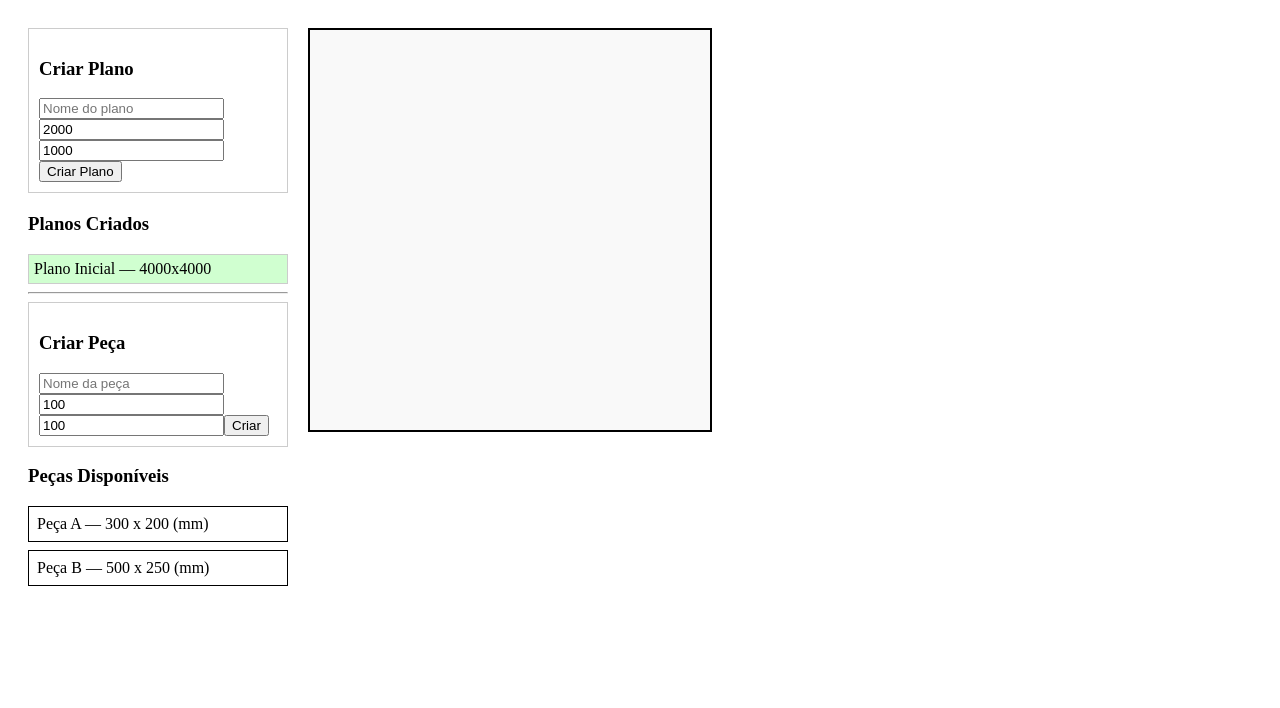
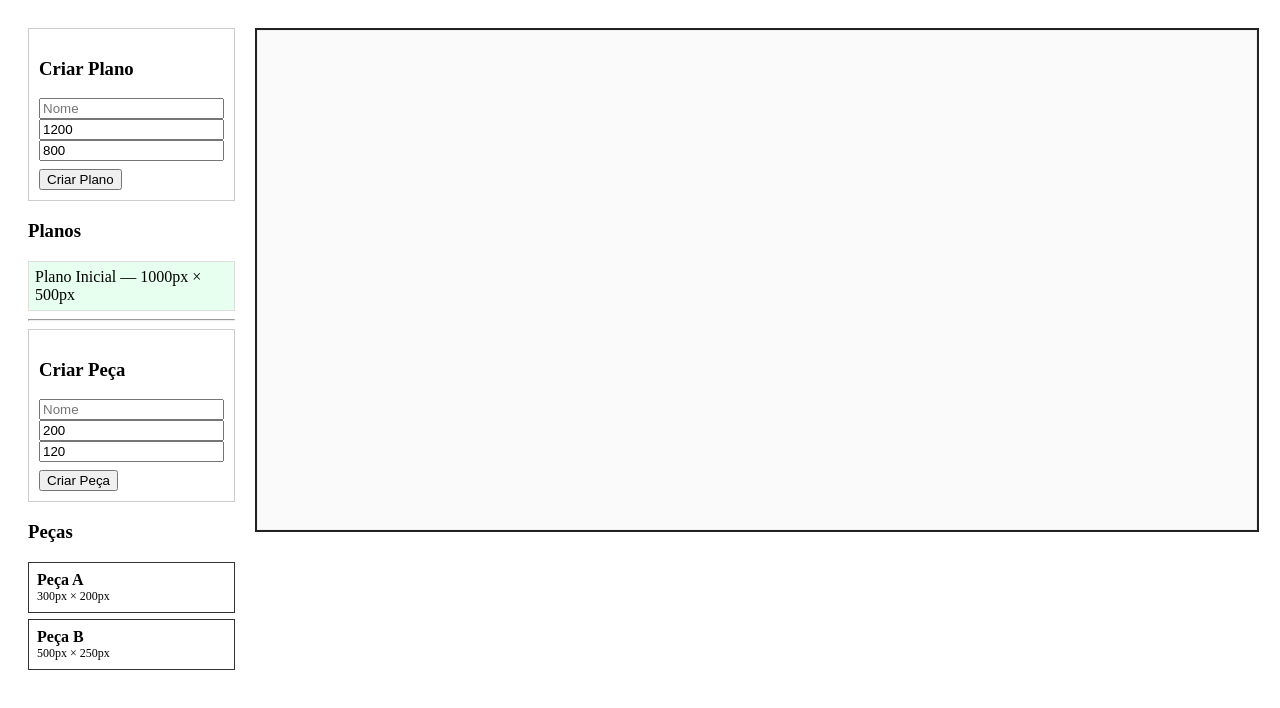
Before and after one commit to wilianAlbrecht/plano2DReact, a React (Vite) app: page / in a window 1280 px wide. Shown: the top 708 px of the page. Built offline with nearby package versions, Linux system fonts and the light colour scheme.

Commit message:
adaptação do projeto para trabalhar com px em vez de mm para melhor compreensão.

```diff
--- a/src/App.tsx
+++ b/src/App.tsx
@@ -1,6 +1,5 @@
 // src/App.tsx
-
-import { useState } from "react";
+import React, { useState } from "react";
 import { CriarPeca } from "./components/peca/CriarPeca";
 import { CriarPlano } from "./components/plano/CriarPlano";
 import { Peca } from "./components/peca/Peca";
@@ -12,32 +11,25 @@ import { mockPlanos } from "./data/mockPlanos";
 interface AppPeca {
   id: string;
   nome: string;
-  largura: number;
-  altura: number;
+  largura: number; // px
+  altura: number;  // px
 }
 
 interface AppPlano {
   id: string;
   nome: string;
-  largura: number;
-  altura: number;
+  largura: number; // px
+  altura: number;  // px
 }
 
 function App() {
-  // Estados já iniciam com os mocks
   const [pecas, setPecas] = useState<AppPeca[]>(mockPecas);
   const [planos, setPlanos] = useState<AppPlano[]>(mockPlanos);
-  const [planoSelecionado, setPlanoSelecionado] = useState<AppPlano | null>(
-    mockPlanos[0] // seleciona automaticamente o primeiro plano
-  );
+  const [planoSelecionado, setPlanoSelecionado] = useState<AppPlano | null>(mockPlanos[0] || null);
 
   return (
     <div style={{ display: "flex", padding: 20, gap: 20 }}>
-
-      {/* Sidebar */}
-      <div style={{ width: 260 }}>
-
-        {/* Criar Plano */}
+      <div style={{ width: 300 }}>
         <CriarPlano
           onCriar={(plano) => {
             setPlanos((prev) => [...prev, plano]);
@@ -45,46 +37,48 @@ function App() {
           }}
         />
 
-        <h3>Planos Criados</h3>
+        <h3>Planos</h3>
         {planos.map((p) => (
           <div
             key={p.id}
             onClick={() => setPlanoSelecionado(p)}
             style={{
               cursor: "pointer",
-              padding: 5,
-              border: "1px solid #ccc",
-              marginBottom: 4,
-              background: planoSelecionado?.id === p.id ? "#d0ffd0" : "white",
+              padding: 6,
+              border: "1px solid #ddd",
+              marginBottom: 6,
+              background: planoSelecionado?.id === p.id ? "#e6ffee" : "#fff",
             }}
           >
-            {p.nome} — {p.largura}x{p.altura}
+            {p.nome} — {p.largura}px × {p.altura}px
           </div>
         ))}
 
         <hr />
 
-        {/* Criar Peça */}
         <CriarPeca
-          onCriar={(peca) => setPecas((prev) => [...prev, peca])}
+          onCriar={(peca) => {
+            setPecas((prev) => [...prev, peca]);
+          }}
         />
 
-        <h3>Peças Disponíveis</h3>
+        <h3>Peças</h3>
+        {pecas.length === 0 && <p>Nenhuma peça.</p>}
         {pecas.map((p) => (
           <Peca key={p.id} {...p} />
         ))}
       </div>
 
-      {/* Plano */}
       <div style={{ flex: 1 }}>
         {planoSelecionado ? (
+          // key faz o Plano reiniciar (limpar peças) ao trocar de plano
           <Plano
-            key={planoSelecionado.id} // reset das peças ao trocar de plano
+            key={planoSelecionado.id}
             largura={planoSelecionado.largura}
             altura={planoSelecionado.altura}
           />
         ) : (
-          <h2>Nenhum plano selecionado</h2>
+          <h2>Selecione ou crie um plano</h2>
         )}
       </div>
     </div>
--- a/src/components/peca/CriarPeca.tsx
+++ b/src/components/peca/CriarPeca.tsx
@@ -1,58 +1,30 @@
+// src/components/Peca/CriarPeca.tsx
 import React, { useState } from "react";
 
 interface CriarPecaProps {
-  onCriar: (peca: {
-    id: string;
-    nome: string;
-    largura: number;
-    altura: number;
-  }) => void;
+  onCriar: (peca: { id: string; nome: string; largura: number; altura: number }) => void;
 }
 
 export function CriarPeca({ onCriar }: CriarPecaProps) {
   const [nome, setNome] = useState("");
-  const [largura, setLargura] = useState<number>(100);
-  const [altura, setAltura] = useState<number>(100);
+  const [largura, setLargura] = useState<number>(200);
+  const [altura, setAltura] = useState<number>(120);
 
   const criar = () => {
-    if (!nome) return alert("Digite o nome da peça");
-
-    onCriar({
-      id: crypto.randomUUID(),
-      nome,
-      largura,
-      altura,
-    });
-
-    // limpar inputs
+    if (!nome) return alert("Digite um nome");
+    onCriar({ id: crypto.randomUUID(), nome, largura, altura });
     setNome("");
   };
 
   return (
     <div style={{ border: "1px solid #ccc", padding: 10, marginBottom: 16 }}>
       <h3>Criar Peça</h3>
-
-      <input
-        placeholder="Nome da peça"
-        value={nome}
-        onChange={(e) => setNome(e.target.value)}
-      />
-
-      <input
-        type="number"
-        placeholder="Largura (mm)"
-        value={largura}
-        onChange={(e) => setLargura(Number(e.target.value))}
-      />
-
-      <input
-        type="number"
-        placeholder="Altura (mm)"
-        value={altura}
-        onChange={(e) => setAltura(Number(e.target.value))}
-      />
-
-      <button onClick={criar}>Criar</button>
+      <input placeholder="Nome" value={nome} onChange={(e) => setNome(e.target.value)} />
+      <input type="number" placeholder="Largura (px)" value={largura} onChange={(e) => setLargura(Number(e.target.value))} />
+      <input type="number" placeholder="Altura (px)" value={altura} onChange={(e) => setAltura(Number(e.target.value))} />
+      <div style={{ marginTop: 8 }}>
+        <button onClick={criar}>Criar Peça</button>
+      </div>
     </div>
   );
 }
--- a/src/components/peca/Peca.tsx
+++ b/src/components/peca/Peca.tsx
@@ -9,12 +9,10 @@ interface PecaProps {
   altura: number;
 }
 
-
 export function Peca({ id, nome, largura, altura }: PecaProps) {
   const [{ isDragging }, dragRef] = useDrag(() => ({
-    type: "PECA", // vem da lista
-    // item que será transmitido durante o drag
-    item: { modelId: id, nome, largura, altura, origem: "SIDEBAR" },
+    type: "PECA",
+    item: { id, nome, largura, altura, origem: "SIDEBAR" },
     collect: (m) => ({ isDragging: m.isDragging() }),
   }));
 
@@ -22,15 +20,16 @@ export function Peca({ id, nome, largura, altura }: PecaProps) {
     <div
       ref={(el) => { if (el) dragRef(el); }}
       style={{
-        border: "1px solid #000",
-        padding: "8px",
-        marginBottom: "8px",
+        border: "1px solid #333",
+        padding: 8,
+        marginBottom: 6,
         cursor: "grab",
         opacity: isDragging ? 0.5 : 1,
         background: "#fff",
       }}
     >
-      {nome} — {largura} x {altura} (mm)
+      <div style={{ fontWeight: 600 }}>{nome}</div>
+      <div style={{ fontSize: 12 }}>{largura}px × {altura}px</div>
     </div>
   );
 }
--- a/src/components/peca/PecaNoPlano.tsx
+++ b/src/components/peca/PecaNoPlano.tsx
@@ -2,52 +2,41 @@
 import React from "react";
 import { useDrag } from "react-dnd";
 
-// Registra animação no documento (executa apenas uma vez)
+// registra keyframes uma vez (se já existir, append não causará problema)
+if (!document.getElementById("blinkErro-style")) {
   const style = document.createElement("style");
+  style.id = "blinkErro-style";
   style.innerHTML = `
   @keyframes blinkErro {
     0% { opacity: 1; }
     50% { opacity: 0.2; }
     100% { opacity: 1; }
+  }`;
+  document.head.appendChild(style);
 }
-`;
-document.head.appendChild(style);
 
 interface Props {
   instanciaId: string;
-    modelId: number;
-    nome: string;
-    largura: number;
-    altura: number;
-    x: number;
-    y: number;
-    escala: number;
-    temColisao: boolean;
-    piscando?: boolean; // ← NOVO
+  modelId?: string;
+  nome?: string;
+  largura: number; // px
+  altura: number;  // px
+  x: number;       // px
+  y: number;       // px
+  piscando?: boolean;
 }
 
 export function PecaNoPlano({
   instanciaId,
-    modelId,
-    nome,
   largura,
   altura,
   x,
   y,
-    escala,
-    temColisao,
-    piscando, // ← USE AQUI
+  piscando,
 }: Props) {
   const [{ isDragging }, dragRef] = useDrag(() => ({
     type: "PECA_ALOCADA",
-        item: {
-            instanciaId,
-            modelId,
-            nome,
-            largura,
-            altura,
-            origem: "PLANO",
-        },
+    item: { instanciaId, origem: "PLANO" },
     collect: (m) => ({ isDragging: m.isDragging() }),
   }));
 
@@ -56,20 +45,26 @@ export function PecaNoPlano({
       ref={(el) => { if (el) dragRef(el); }}
       style={{
         position: "absolute",
-                left: x * escala,
-                top: y * escala,
-                width: largura * escala,
-                height: altura * escala,
-                background: piscando
-                    ? "rgba(255, 0, 0, 0.6)"
-                    : "rgba(0, 0, 255, 0.3)",
-                border: piscando ? "3px solid red" : "2px solid blue",
+        left: Math.round(x),
+        top: Math.round(y),
+        width: Math.round(largura),
+        height: Math.round(altura),
+        background: piscando ? "rgba(255,0,0,0.6)" : "rgba(0, 110, 255, 0.18)",
+        border: piscando ? "3px solid #ff3333" : "2px solid #0a56ff",
+        boxSizing: "border-box",
         cursor: "move",
-                opacity: isDragging ? 0.4 : 1,
-                animation: piscando
-                    ? "blinkErro 0.3s ease-in-out alternate 6"
-                    : "none",
+        opacity: isDragging ? 0.5 : 1,
+        animation: piscando ? "blinkErro 0.25s ease-in-out alternate 6" : "none",
+        display: "flex",
+        alignItems: "center",
+        justifyContent: "center",
+        fontSize: 12,
+        color: "#002244",
+        userSelect: "none",
       }}
-        />
+      title={`${largura}px × ${altura}px`}
+    >
+      {/* opcional: mostrar nome curto */}
+    </div>
   );
 }
--- a/src/components/plano/CriarPlano.tsx
+++ b/src/components/plano/CriarPlano.tsx
@@ -1,57 +1,30 @@
+// src/components/Plano/CriarPlano.tsx
 import React, { useState } from "react";
 
 interface CriarPlanoProps {
-  onCriar: (plano: {
-    id: string;
-    nome: string;
-    largura: number;
-    altura: number;
-  }) => void;
+  onCriar: (plano: { id: string; nome: string; largura: number; altura: number }) => void;
 }
 
 export function CriarPlano({ onCriar }: CriarPlanoProps) {
   const [nome, setNome] = useState("");
-  const [largura, setLargura] = useState(2000);
-  const [altura, setAltura] = useState(1000);
+  const [largura, setLargura] = useState<number>(1200);
+  const [altura, setAltura] = useState<number>(800);
 
   const criar = () => {
     if (!nome) return alert("Digite um nome para o plano");
-
-    onCriar({
-      id: crypto.randomUUID(),
-      nome,
-      largura,
-      altura,
-    });
-
+    onCriar({ id: crypto.randomUUID(), nome, largura, altura });
     setNome("");
   };
 
   return (
-    <div style={{ border: "1px solid #ccc", padding: 10, marginBottom: 20 }}>
+    <div style={{ border: "1px solid #ccc", padding: 10, marginBottom: 16 }}>
       <h3>Criar Plano</h3>
-
-      <input
-        placeholder="Nome do plano"
-        value={nome}
-        onChange={(e) => setNome(e.target.value)}
-      />
-
-      <input
-        type="number"
-        placeholder="Largura (mm)"
-        value={largura}
-        onChange={(e) => setLargura(Number(e.target.value))}
-      />
-
-      <input
-        type="number"
-        placeholder="Altura (mm)"
-        value={altura}
-        onChange={(e) => setAltura(Number(e.target.value))}
-      />
-
-      <button onClick={criar}>Criar Plano</button>
+      <input placeholder="Nome" value={nome} onChange={(e) => setNome(e.target.value)} />
+      <input type="number" placeholder="Largura (px)" value={largura} onChange={(e) => setLargura(Number(e.target.value))} />
+      <input type="number" placeholder="Altura (px)" value={altura} onChange={(e) => setAltura(Number(e.target.value))} />
+      <div style={{ marginTop: 8 }}>
+        <button onClick={criar}>Criar Plano</button>
+      </div>
     </div>
   );
 }
--- a/src/components/plano/Plano.tsx
+++ b/src/components/plano/Plano.tsx
@@ -1,34 +1,29 @@
 // src/components/Plano/Plano.tsx
-
 import React, { useRef, useState } from "react";
 import { useDrop } from "react-dnd";
 import { v4 as uuid } from "uuid";
 import { PecaNoPlano } from "../peca/PecaNoPlano";
 
 interface PlanoProps {
-  largura: number; // mm
-  altura: number;  // mm
+  largura: number; // px
+  altura: number;  // px
 }
 
 interface PecaAlocada {
   instanciaId: string;
-  modelId: number;
-  nome: string;
-  largura: number;
-  altura: number;
-  x: number;
-  y: number;
-
-  // NOVOS CAMPOS
+  modelId?: string;
+  nome?: string;
+  largura: number; // px
+  altura: number;  // px
+  x: number; // px
+  y: number; // px
   xAnterior?: number;
   yAnterior?: number;
   piscando?: boolean;
 }
 
 export function Plano({ largura, altura }: PlanoProps) {
-  const escala = 0.1;
   const planoRef = useRef<HTMLDivElement | null>(null);
-
   const [pecas, setPecas] = useState<PecaAlocada[]>([]);
 
   function colide(a: PecaAlocada, b: PecaAlocada) {
@@ -49,50 +44,37 @@ export function Plano({ largura, altura }: PlanoProps) {
 
       const rect = planoRef.current.getBoundingClientRect();
 
-      const mmX = (offset.x - rect.left) / escala;
-      const mmY = (offset.y - rect.top) / escala;
+      // posição em px dentro do plano
+      const pxX = offset.x - rect.left;
+      const pxY = offset.y - rect.top;
 
-      // --------------------------
-      // MOVER PEÇA EXISTENTE
-      // --------------------------
+      // mover peça existente (drag vindo do plano)
       if (dragged.instanciaId) {
         setPecas((prev) => {
           const nova = prev.map((p) =>
             p.instanciaId === dragged.instanciaId
-              ? { ...p, xAnterior: p.x, yAnterior: p.y, x: mmX, y: mmY }
+              ? { ...p, xAnterior: p.x, yAnterior: p.y, x: pxX, y: pxY }
               : p
           );
 
           const atualizada = nova.find((p) => p.instanciaId === dragged.instanciaId);
+          if (!atualizada) return prev;
 
           const bateu = nova.some(
-            (other) =>
-              other.instanciaId !== dragged.instanciaId &&
-              colide(atualizada!, other)
+            (other) => other.instanciaId !== dragged.instanciaId && colide(atualizada, other)
           );
 
           if (bateu) {
-            console.warn("🚫 Movimento cancelado por colisão");
-
+            // reverte e pisca
             const revertida = prev.map((p) =>
               p.instanciaId === dragged.instanciaId
-                ? {
-                    ...p,
-                    x: p.xAnterior ?? p.x,
-                    y: p.yAnterior ?? p.y,
-                    piscando: true,
-                  }
+                ? { ...p, x: p.xAnterior ?? p.x, y: p.yAnterior ?? p.y, piscando: true }
                 : p
             );
 
+            // remove piscando depois de 1.5s
             setTimeout(() => {
-              setPecas((cur) =>
-                cur.map((p) =>
-                  p.instanciaId === dragged.instanciaId
-                    ? { ...p, piscando: false }
-                    : p
-                )
-              );
+              setPecas((cur) => cur.map((p) => (p.instanciaId === dragged.instanciaId ? { ...p, piscando: false } : p)));
             }, 1500);
 
             return revertida;
@@ -104,46 +86,44 @@ export function Plano({ largura, altura }: PlanoProps) {
         return;
       }
 
-      // --------------------------
-      // INSERIR PEÇA NOVA
-      // --------------------------
+      // inserir peça nova (drag vindo da sidebar)
+      // dragged tem: { id, nome, largura, altura }
+      const modelId = dragged.id ?? dragged.modelId ?? uuid();
       setPecas((prev) => [
         ...prev,
         {
           instanciaId: uuid(),
-          modelId: dragged.modelId,
+          modelId,
           nome: dragged.nome,
           largura: dragged.largura,
           altura: dragged.altura,
-          x: mmX,
-          y: mmY,
+          x: pxX,
+          y: pxY,
         },
       ]);
     },
   }));
 
+  function attachRefs(el: HTMLDivElement | null) {
+    planoRef.current = el;
+    dropRef(el);
+  }
+
   return (
-    <div
-      ref={(el) => {
-        planoRef.current = el;
-        dropRef(el);
-      }}
-      style={{
-        width: largura * escala,
-        height: altura * escala,
-        border: "2px solid #000",
-        position: "relative",
-        background: "#f9f9f9",
-      }}
-    >
-      {pecas.map((p) => {
-        const temColisao = pecas.some(
-          (other) =>
-            other.instanciaId !== p.instanciaId &&
-            colide(p, other)
-        );
-
-        return (
+    <div>
+      <div
+        ref={attachRefs}
+        style={{
+          width: largura,
+          height: altura,
+          border: "2px solid #222",
+          position: "relative",
+          background: "#fafafa",
+          boxShadow: "inset 0 0 0 1px #eee",
+          overflow: "hidden",
+        }}
+      >
+        {pecas.map((p) => (
           <PecaNoPlano
             key={p.instanciaId}
             instanciaId={p.instanciaId}
@@ -153,12 +133,13 @@ export function Plano({ largura, altura }: PlanoProps) {
             altura={p.altura}
             x={p.x}
             y={p.y}
-            escala={escala}
-            temColisao={temColisao}
             piscando={p.piscando}
           />
-        );
-      })}
+        ))}
+      </div>
+
+      {/* debug opcional */}
+      {/* <pre style={{ fontSize: 12 }}>{JSON.stringify(pecas, null, 2)}</pre> */}
     </div>
   );
 }
--- a/src/data/mockPlanos.ts
+++ b/src/data/mockPlanos.ts
@@ -2,7 +2,7 @@ export const mockPlanos = [
   {
     id: "plano1",
     nome: "Plano Inicial",
-    largura: 4000,
-    altura: 4000,
+    largura: 1000,
+    altura: 500,
   },
 ];
```
Lines whose indentation alone changed are shown as unchanged.
